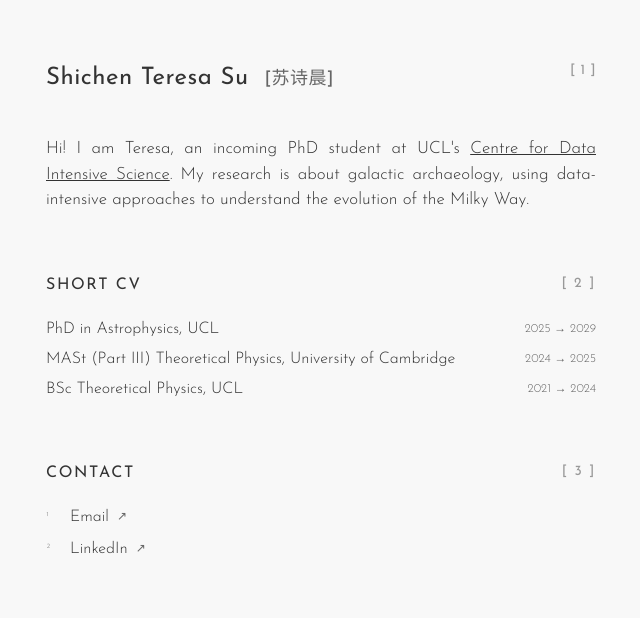
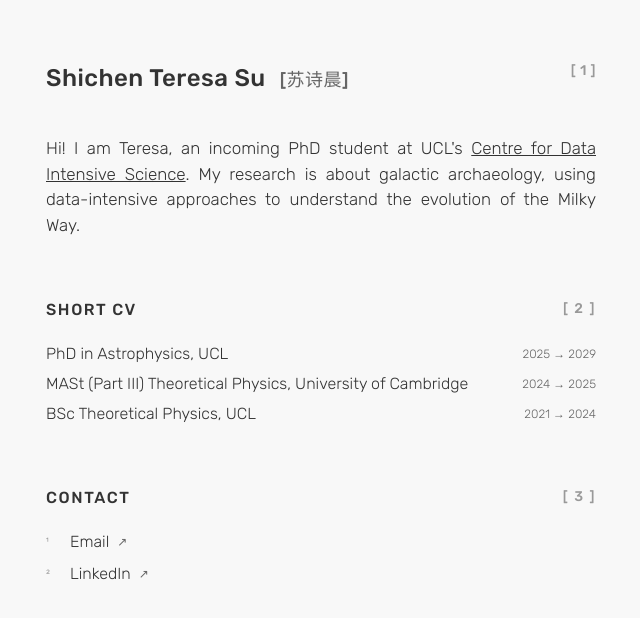
Before and after one commit to teresa-su/teresa-su.github.io, a plain HTML site: page index.html in a window 1280 px wide. Shown: the whole page, without its empty margins (319-959 px from the left). Drawn offline with Linux system fonts and the light colour scheme.

Commit message:
Updated fonts

```diff
--- a/index.html
+++ b/index.html
@@ -7,7 +7,7 @@
 
     <link rel="preconnect" href="https://fonts.googleapis.com">
     <link rel="preconnect" href="https://fonts.gstatic.com" crossorigin>
-    <link href="https://fonts.googleapis.com/css2?family=Josefin+Sans:ital,wght@0,100..700;1,100..700&family=Josefin+Slab:ital,wght@0,100..700;1,100..700&family=Noto+Sans+SC:wght@100..900&family=Noto+Serif+SC:wght@200..900&display=swap" rel="stylesheet">
+    <link href="https://fonts.googleapis.com/css2?family=Josefin+Sans:ital,wght@0,100..700;1,100..700&family=Noto+Sans+SC:wght@100..900&family=Noto+Serif+SC:wght@200..900&family=Outfit:wght@100..900&family=Rubik:ital,wght@0,300..900;1,300..900&display=swap" rel="stylesheet">
 
     <style>
         * {
@@ -17,7 +17,7 @@
         }
 
         body {
-            font-family: 'Josefin Sans', 'Noto Sans SC', sans-serif;
+            font-family: 'Rubik', 'Noto Sans SC', sans-serif;
             background-color: #f8f8f8;
             color: #333;
             line-height: 1.5;
@@ -36,7 +36,7 @@
 
         .section-title {
             font-size: 16px;
-            font-weight: normal;
+            font-weight: 500;
             margin-bottom: 20px;
             margin-top: 60px;
             text-transform: uppercase;
@@ -79,7 +79,7 @@
 
         h1 {
             font-size: 24px;
-            font-weight: normal;
+            font-weight: 500;
             margin-bottom: 40px;
             letter-spacing: 0.02em;
         }
```
